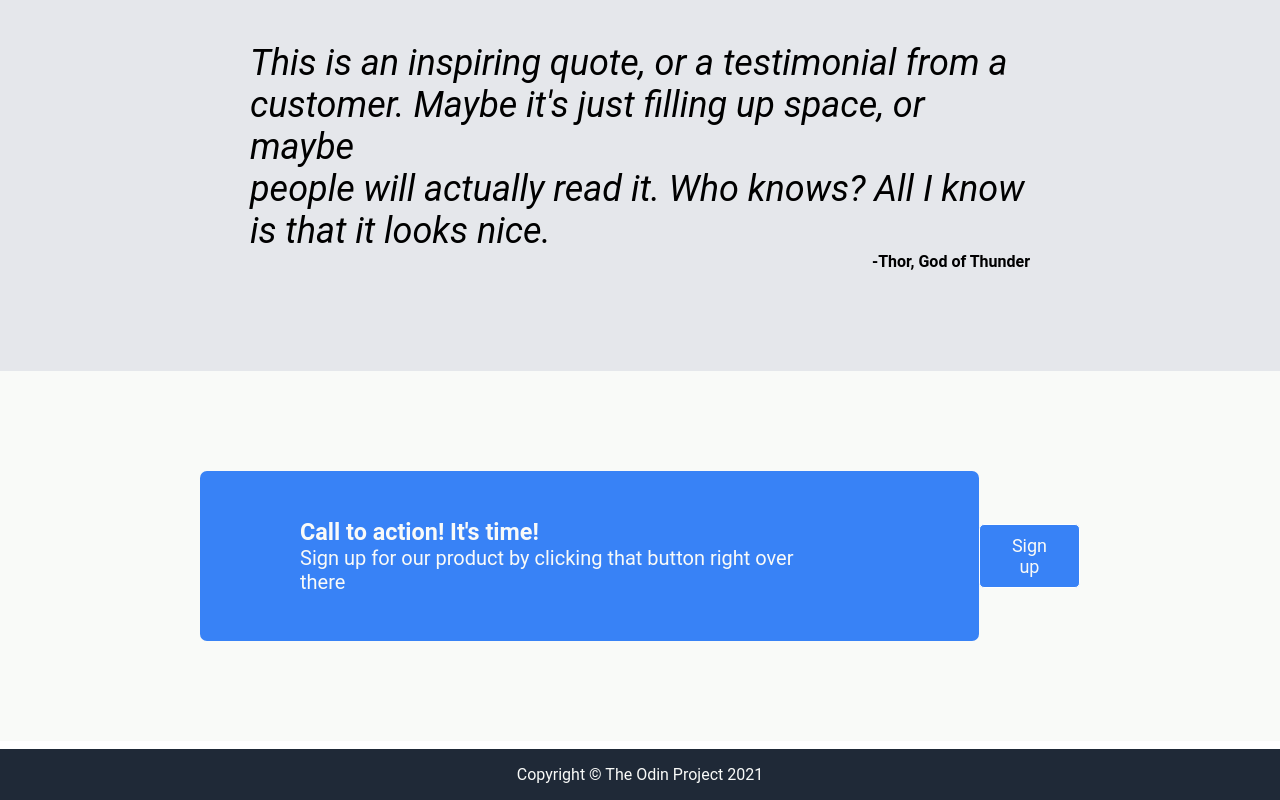
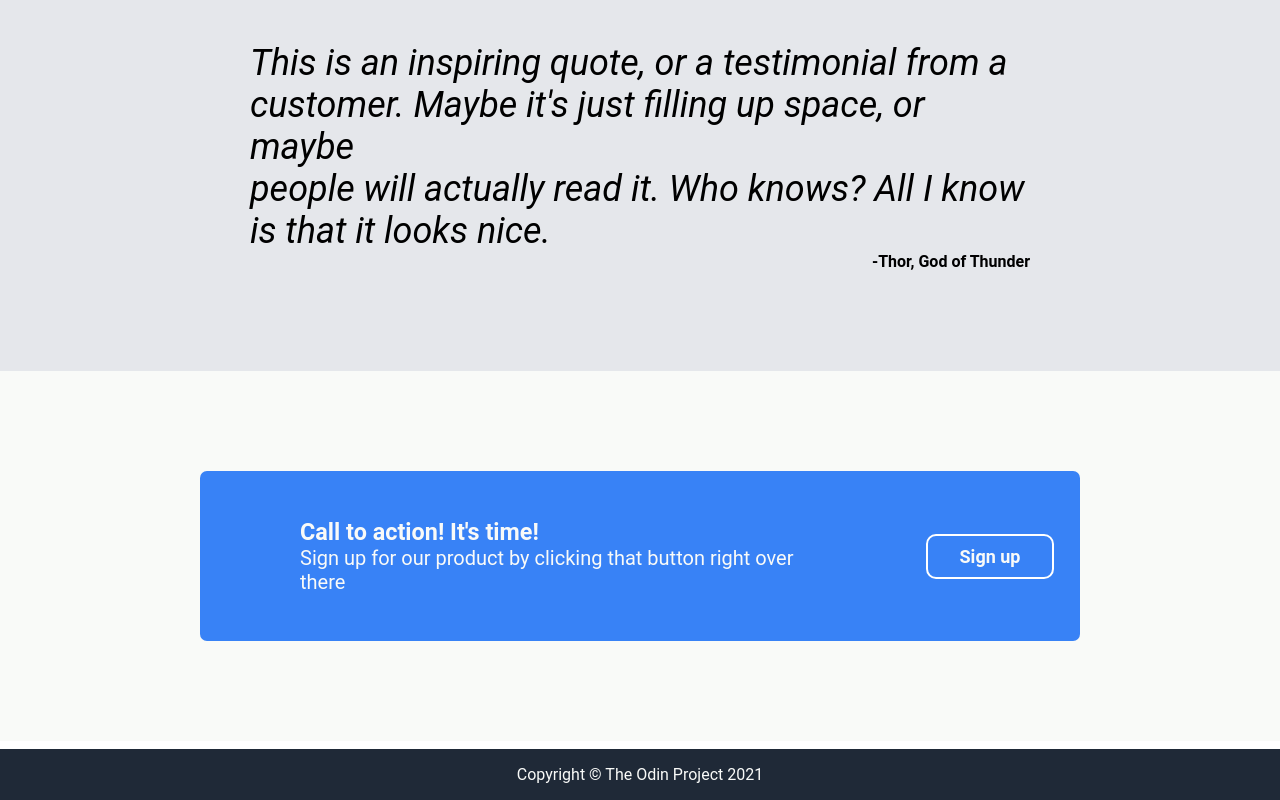
Before and after one commit to RisingToTheSky/product-landing-page, a plain HTML site: page index.html in a window 1280 px wide. Shown: the part 1286-2086 px from the top of the page. Drawn offline with Linux system fonts and the light colour scheme.

Commit message:
Position button in box.

```diff
--- a/styles.css
+++ b/styles.css
@@ -161,12 +161,14 @@ a{
 }
 .button{
     color: #f9faf8;
-    font-weight: 400px;
+    font-weight: bold;
     font-size: 18px;
     padding: 10px 32px;
-    border: 1px solid white;
-    border-radius: 5px;
+    border: 2px solid white;
+    border-radius: 10px;
     background-color: #3882f6;
+    position: absolute;
+    margin-left: 700px;
 }
 button:hover{
     cursor: pointer;
```
